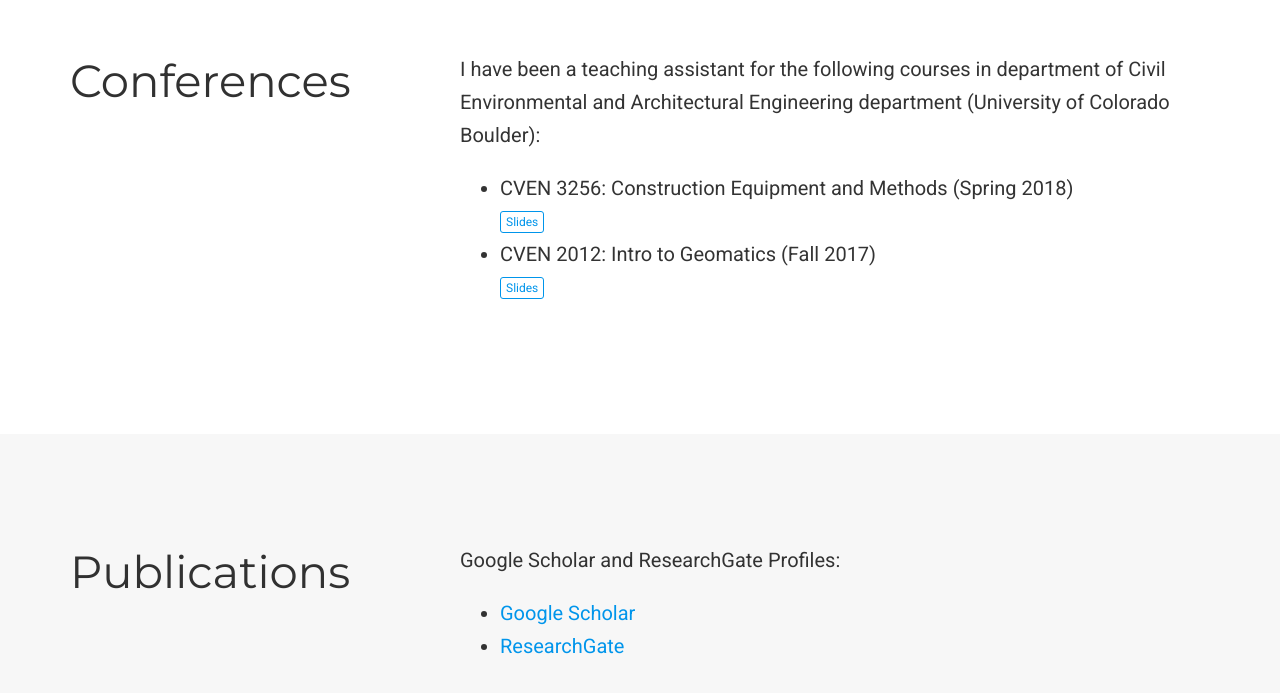
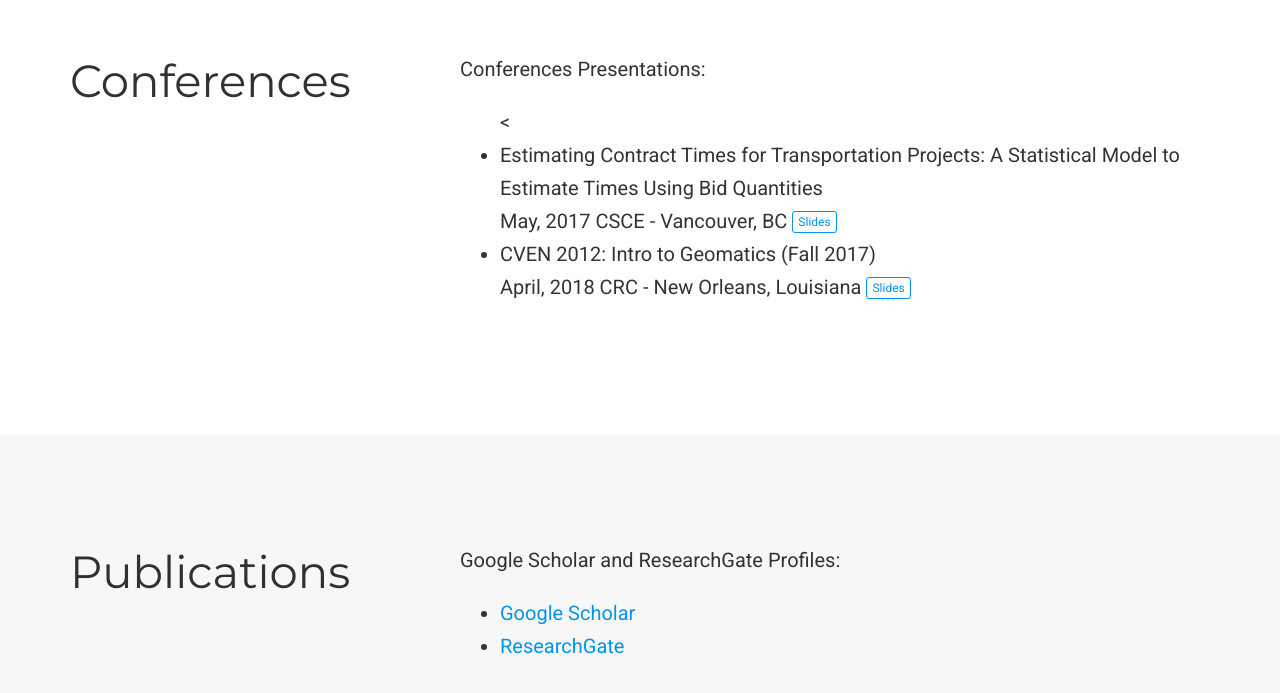
Before and after one commit to guillermonevett/guillermonevett.github.io, a plain HTML site: page index.html in a window 1280 px wide. Shown: the part 1781-2474 px from the top of the page. Drawn offline with nearby package versions, Linux system fonts and the light colour scheme; some icons are missing.

Commit message:
conferencesssssss

```diff
--- a/index.html
+++ b/index.html
@@ -542,14 +542,18 @@ Design-Build Performance Over the Years: An Exploration into Colorado’s Experi
 
 </div>
 <div class="col-xs-12 col-md-8">
-  <p>I have been a teaching assistant for the following courses in department of Civil Environmental and Architectural Engineering department (University of Colorado Boulder):</p>
+  <p>Conferences Presentations:</p>
 
 <ul>
-<li>CVEN 3256: Construction Equipment and Methods (Spring 2018)</li>
+<<li>Estimating Contract Times for Transportation Projects: A Statistical Model to Estimate Times Using Bid Quantities</li>
+      May, 2017
+      CSCE - Vancouver, BC
 <a class="btn btn-primary btn-outline btn-xs" href="https://guillermonevett.github.io/files/talks/Presentation CSCE 2017 - Nevett.pdf">
   Slides
 </a>
 <li>CVEN 2012: Intro to Geomatics (Fall 2017)</li>
+      April, 2018
+      CRC - New Orleans, Louisiana
 <a class="btn btn-primary btn-outline btn-xs" href="https://guillermonevett.github.io/files/talks/Colorado ACM Progress_Presentation.pdf">
   Slides
 </a>
```
